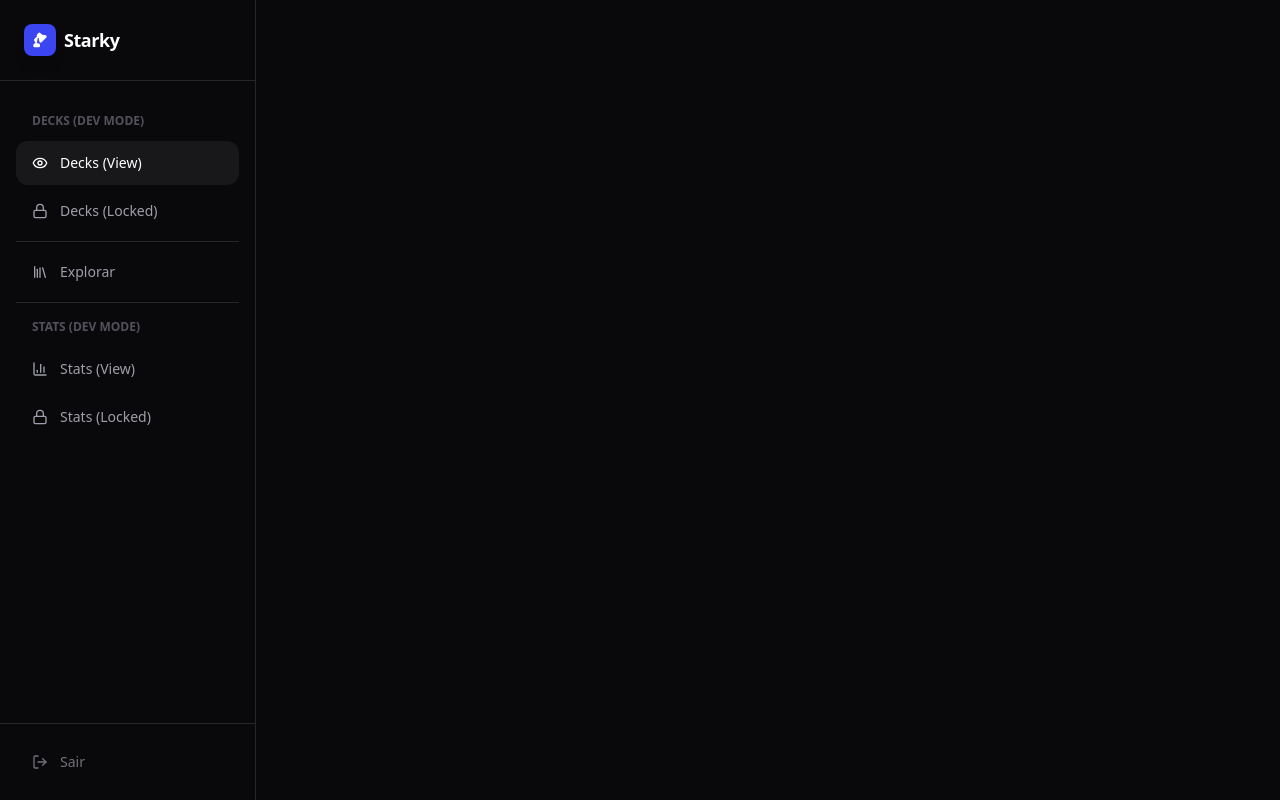
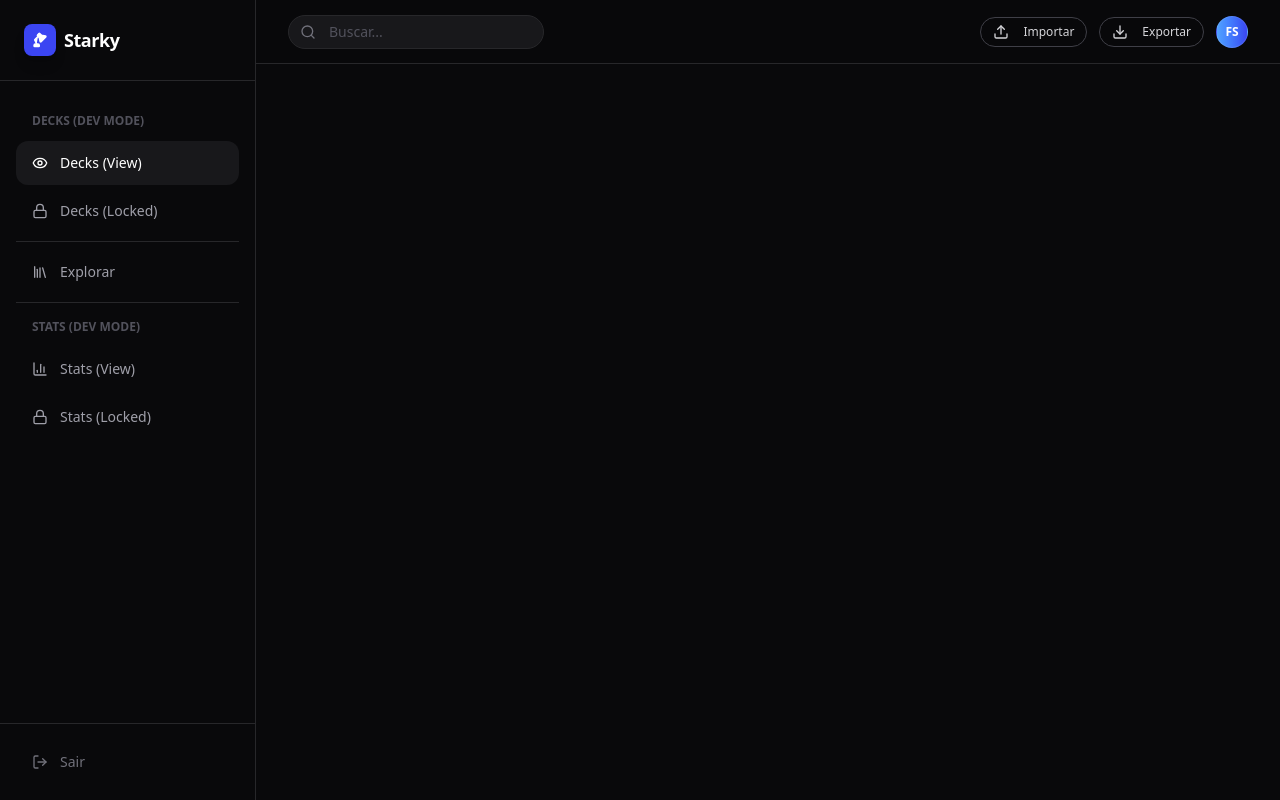
Before and after one commit to felipesoarws/starky, a React (Vite) app: page /overview in a window 1280 px wide. Built offline with nearby package versions, Linux system fonts and the light colour scheme.

Commit message:
feat: header added in the overview page

```diff
--- /dev/null
+++ b/src/components/overview/OverviewHeader.tsx
@@ -0,0 +1,42 @@
+import { Download, Search, Upload } from "lucide-react";
+import { Button } from "../ui/Button";
+
+const OverviewHeader = () => {
+  return (
+    <header className="h-16 border-b border-zinc-800 bg-zinc-950/50 flex items-center justify-between px-6 md:px-8 shrink-0">
+      <div className="flex items-center gap-4 text-sm text-zinc-400">
+        <div className="relative">
+          <Search className="w-4 h-4 absolute left-3 top-1/2 -translate-y-1/2 text-zinc-500" />
+          <input
+            type="text"
+            placeholder="Buscar..."
+            className="bg-zinc-900 border border-zinc-800 rounded-full pl-10 pr-4 py-1.5 focus:outline-none focus:border-zinc-700 w-64 text-white placeholder-zinc-600"
+          />
+        </div>
+      </div>
+      <div className="flex items-center gap-3">
+        <Button
+          variant="outline"
+          size="sm"
+          className="hidden sm:flex"
+          onClick={() => alert("Feature: Importar Decks")}
+        >
+          <Upload className="w-4 h-4 mr-2" /> Importar
+        </Button>
+        <Button
+          variant="outline"
+          size="sm"
+          className="hidden sm:flex"
+          onClick={() => alert("Feature: Exportar Decks")}
+        >
+          <Download className="w-4 h-4 mr-2" /> Exportar
+        </Button>
+        <div className="cursor-pointer select-none w-8 h-8 rounded-full bg-linear-to-l from-(--accent-color) to-blue-400 flex items-center justify-center text-xs font-bold text-white border border-white/10">
+          FS
+        </div>
+      </div>
+    </header>
+  );
+};
+
+export default OverviewHeader;
--- a/src/pages/Overview.tsx
+++ b/src/pages/Overview.tsx
@@ -1,6 +1,7 @@
 import { useEffect, useState } from "react";
+import Sidebar from "../components/overview/Sidebar";
+import OverviewHeader from "../components/overview/OverviewHeader";
 
-import Sidebar from "../components/overview/Sidebar";
 import type { TabType } from "../components/overview/types";
 
 interface OverviewProps {
@@ -20,6 +21,10 @@ function Overview({ onExit, isLoggedIn = false, onLogin }: OverviewProps) {
         setActiveTab={setActiveTab}
         onExit={onExit}
       />
+
+      <main className="flex-1 flex flex-col h-screen overflow-hidden">
+        <OverviewHeader />
+      </main>
     </div>
   );
 }
```
